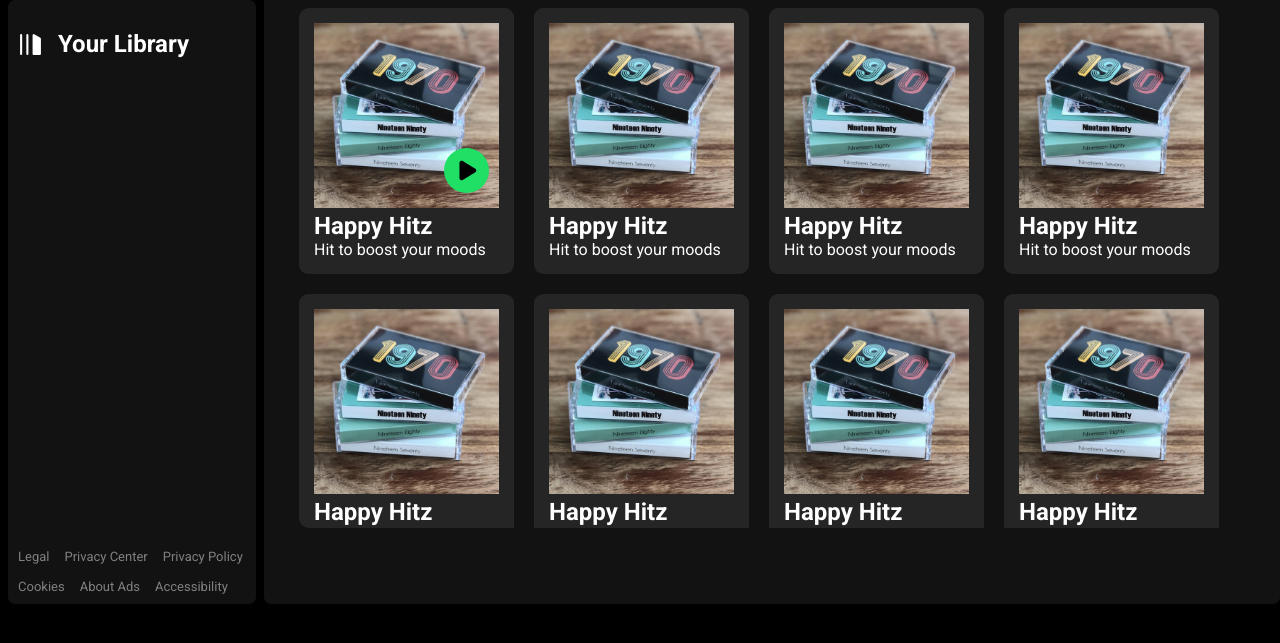
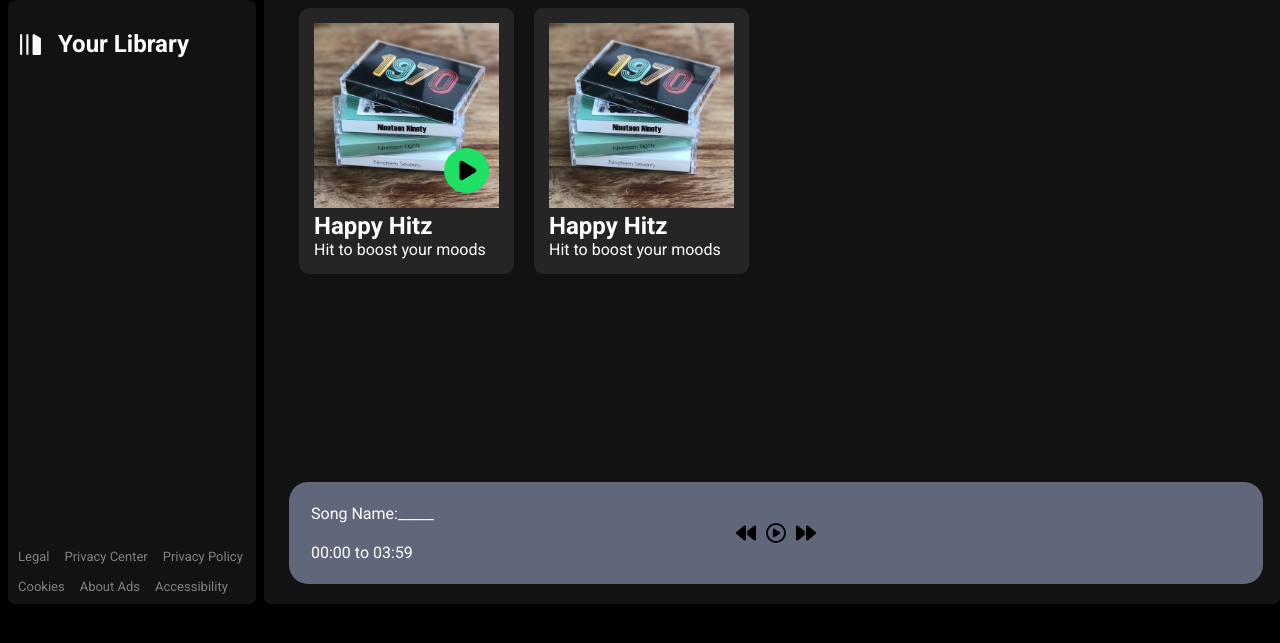
Before and after one commit to PUNITH017/SPOTIFY-Clone, a plain HTML site: page index.html in a window 1280 px wide. Shown: the part 137-780 px from the top of the page. Drawn offline with Linux system fonts and the light colour scheme.

Commit message:
Added the Playbar

```diff
--- a/index.html
+++ b/index.html
@@ -150,7 +150,7 @@
           <div class="cardContainer">
             <div class="card">
               <div class="play">
-                <img src="/PLAYLIST IMG/openplaylist.svg" alt="">
+                <img src="/PLAYLIST IMG/openplaylist.svg" alt="" />
               </div>
               <img src="/PLAYLIST IMG/CD.jpg" alt="img" />
               <h2>Happy Hitz</h2>
@@ -162,55 +162,22 @@
               <h2>Happy Hitz</h2>
               <p>Hit to boost your moods</p>
             </div>
+          </div>
 
-            <div class="card">
-              <img src="/PLAYLIST IMG/CD.jpg" alt="img" />
-              <h2>Happy Hitz</h2>
-              <p>Hit to boost your moods</p>
+          <div class="playbar">
+            <div class="songinfo">
+              Song Name:_____
             </div>
+            <div class="songbtn">
+              <img src="/PLAYLIST IMG/previous.svg" alt="">
+              <img src="/PLAYLIST IMG/play.svg" alt="">
+              <img src="/PLAYLIST IMG/Next.svg" alt="">
+            </div>
+            <div class="time">
+              00:00 to 03:59
+            </div>
+          </div>
 
-            <div class="card">
-              <img src="/PLAYLIST IMG/CD.jpg" alt="img" />
-              <h2>Happy Hitz</h2>
-              <p>Hit to boost your moods</p>
-            </div>
-
-            <div class="card">
-              <img src="/PLAYLIST IMG/CD.jpg" alt="img" />
-              <h2>Happy Hitz</h2>
-              <p>Hit to boost your moods</p>
-            </div>
-
-            <div class="card">
-              <img src="/PLAYLIST IMG/CD.jpg" alt="img" />
-              <h2>Happy Hitz</h2>
-              <p>Hit to boost your moods</p>
-            </div>
-
-            <div class="card">
-              <img src="/PLAYLIST IMG/CD.jpg" alt="img" />
-              <h2>Happy Hitz</h2>
-              <p>Hit to boost your moods</p>
-            </div>
-
-            <div class="card">
-              <img src="/PLAYLIST IMG/CD.jpg" alt="img" />
-              <h2>Happy Hitz</h2>
-              <p>Hit to boost your moods</p>
-            </div>
-
-
-
-
-
-
-
-
-
-
-
-
-          </div>
         </div>
       </div>
     </div>
--- a/style.css
+++ b/style.css
@@ -22,6 +22,7 @@ body {
     background-color: black;
     color: white;
     margin: 8px 0;
+    position: relative;
 }
 
 .home ul li {
@@ -102,6 +103,12 @@ body {
     background-color: #252525;
     border-radius: 9px;
     position: relative;
+    transition: all .5s;
+}
+.card:hover{
+    background-color: #313130ef;
+    cursor: pointer;
+    --a: 1;
 }
 
 .card img {
@@ -114,6 +121,8 @@ body {
     position: absolute;
     top: 140px;
     right: 25px;
+    opacity: var(--a);
+    transition: all 1s ease-out;
 
 }
 
@@ -151,3 +160,21 @@ body {
     font-size: 18px;
     font-weight: bold;
 }
+
+.playbar{
+    background-color: #61677A;
+    position: absolute;
+    bottom: 20px;
+    width: 91.5%;
+    padding: 22px;
+    border-radius: 19px;
+}
+
+.songbtn{
+    display: flex;
+    justify-content: center;
+    gap: 10px;
+}
+.songbtn img{
+    width: 20px;
+}
```
Also changed, not shown: PLAYLIST IMG/Next.svg (added), PLAYLIST IMG/play.svg (added), PLAYLIST IMG/previous.svg (added).
